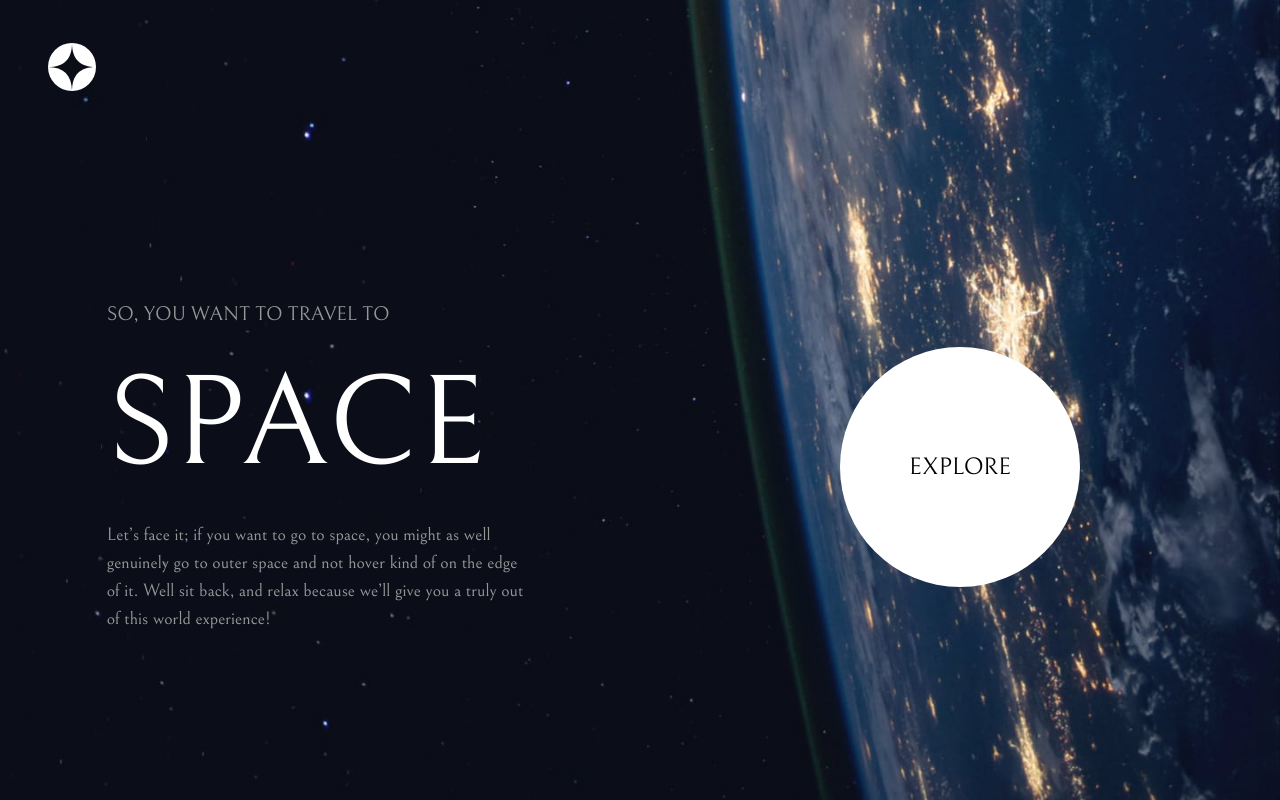
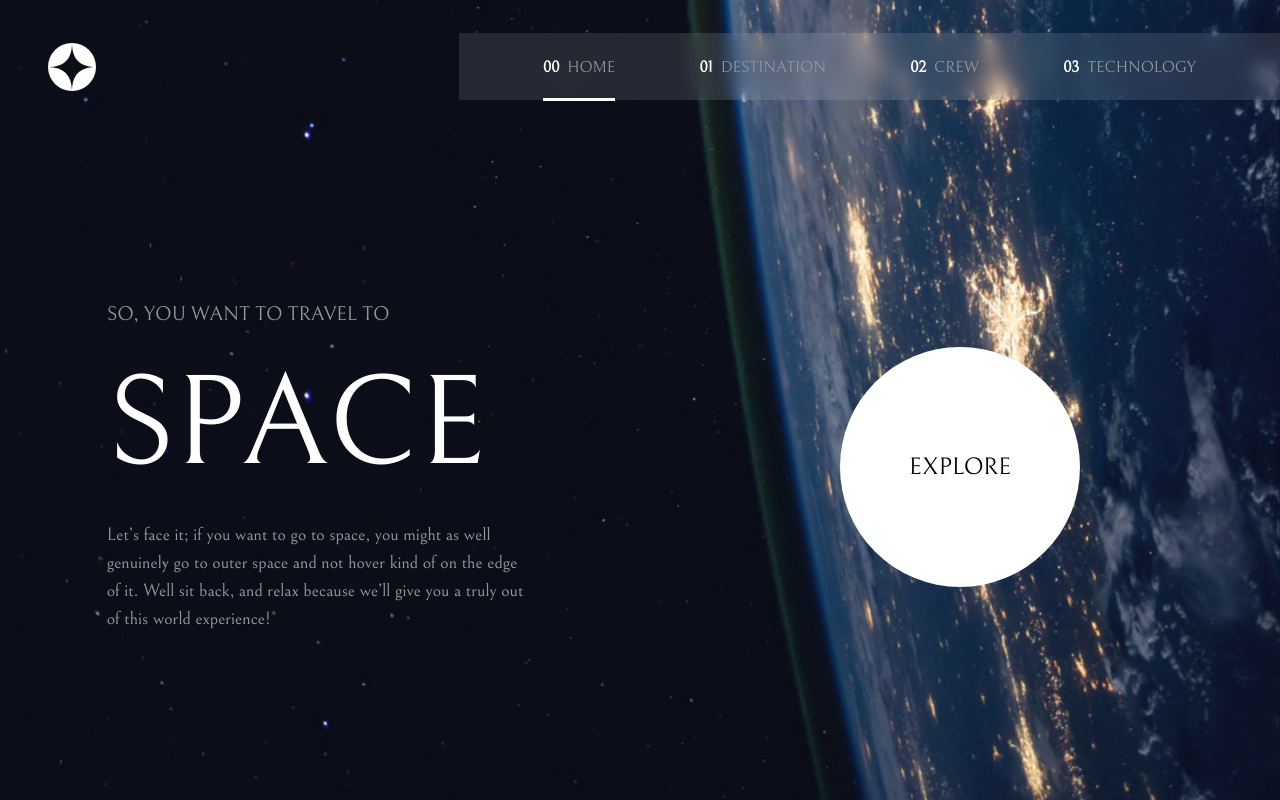
Before and after one commit to alisonnbarbosaa/space_tourism_multi-page_website, a React (Vite) app: page / in a window 1280 px wide. Built offline with nearby package versions, Linux system fonts and the light colour scheme.

Commit message:
correção da navbar responsiva

```diff
--- a/src/index.css
+++ b/src/index.css
@@ -179,9 +179,11 @@ body,
   }
 }
 
-.activeNavBar{
-  transform: translateX(100%);
+@media (max-width: 640px) {
+  .activeNavBar {
+    transform: translateX(100%);
+  }
+  .inActiveNavBar {
+    transform: translateX(0);
+  }
 }
-.inActiveNavBar{
-  transform: translateX(0);
-}
```
